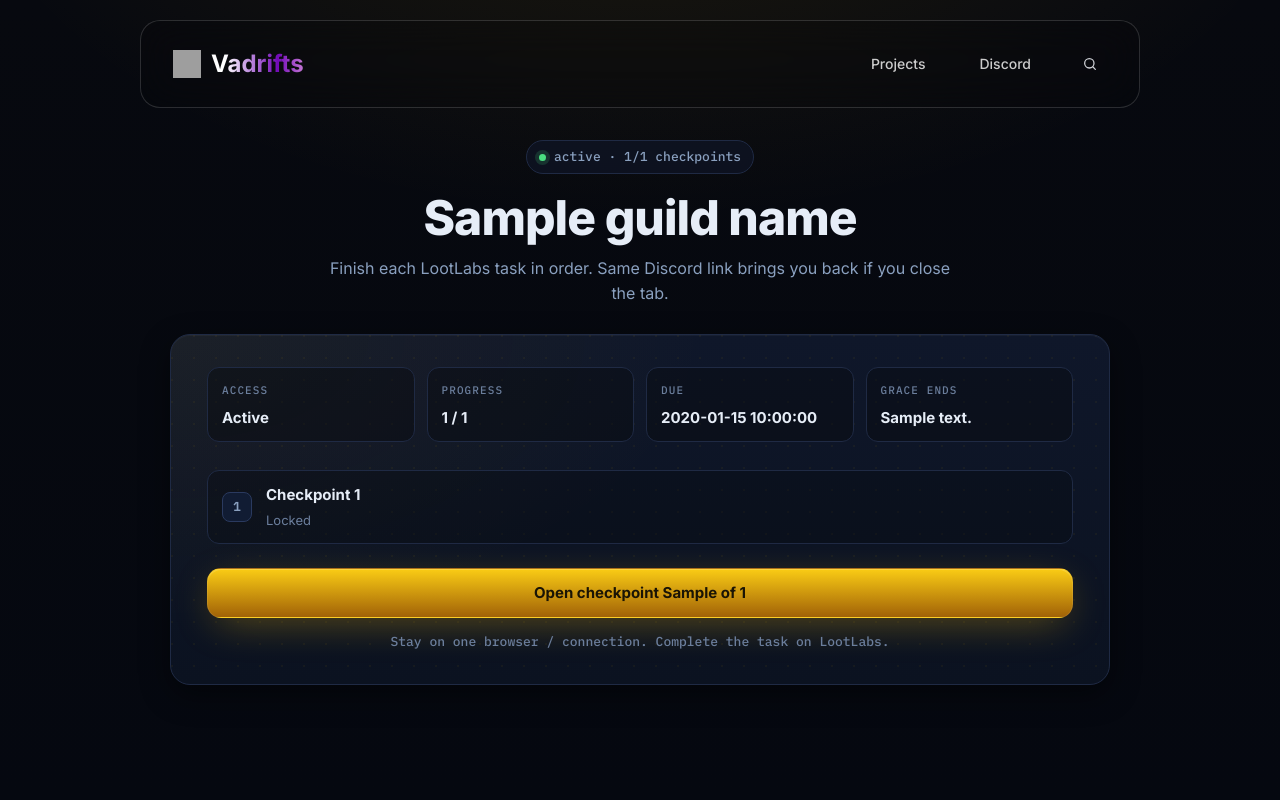
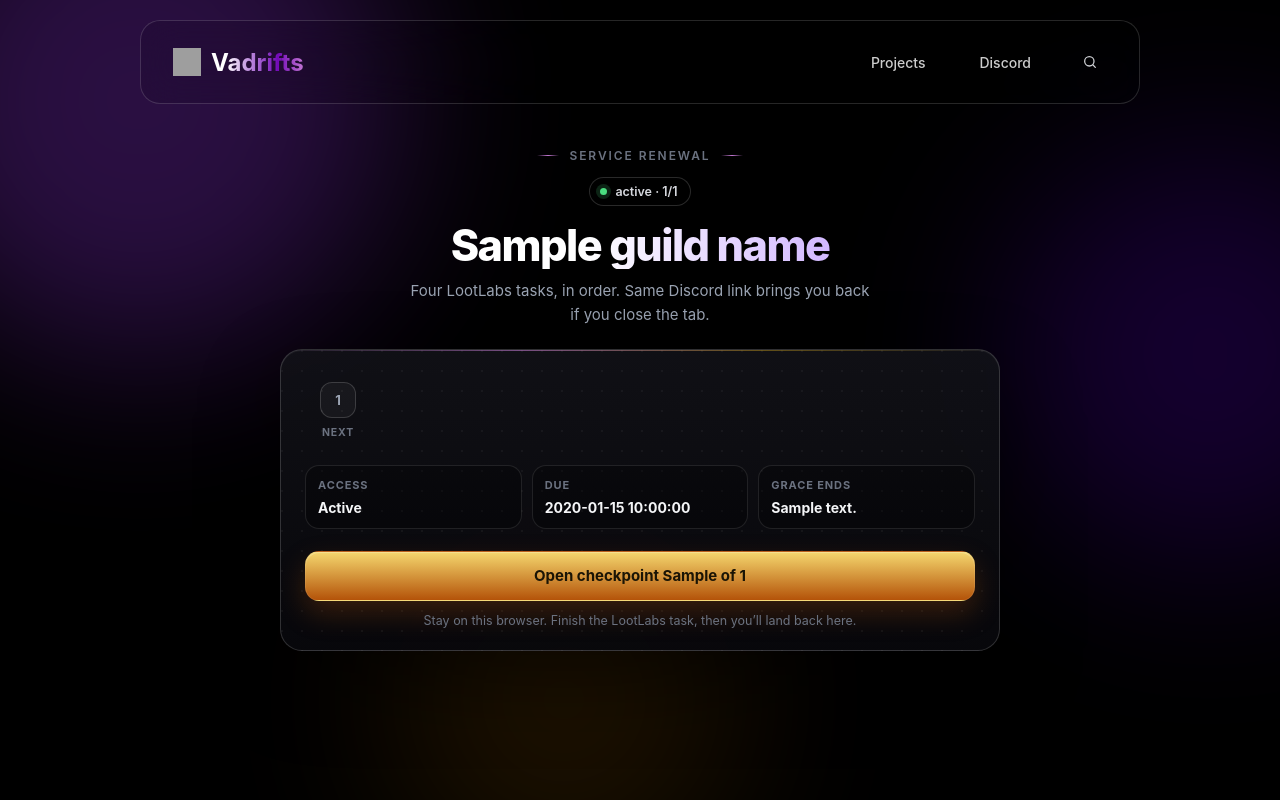
Before and after one commit to skkeletonn/website, a Flask app: template templates/guild-renewal.html in a window 1280 px wide. Run offline with Flask 3, Linux system fonts and the light colour scheme; the template is opened without the code that fills it: most values are stand-ins (such as "Sample title", 1, 10 or a date in 2020); some libraries are stand-ins or nearby versions; grey boxes are pictures that could not be loaded.

Commit message:
Update guild-renewal.html

```diff
--- a/templates/guild-renewal.html
+++ b/templates/guild-renewal.html
@@ -7,292 +7,313 @@
   <title>Service renewal{% if guild_name %} · {{ guild_name }}{% endif %}</title>
   <link rel="icon" href="https://i.imgur.com/ePueN25.png" type="image/png">
   <style>
-    @import url('https://fonts.googleapis.com/css2?family=IBM+Plex+Mono:wght@500;600&family=Inter:wght@400;500;600;700;800&display=swap');
-
     :root {
-      --bg: #07090f;
-      --bg-2: #0b1220;
-      --surface: #0f172a;
-      --surface-2: #111c33;
-      --border: #1f2a44;
-      --border-strong: #2a3a5f;
-      --text: #e6edf7;
-      --muted: #8aa0bf;
-      --muted-2: #6b7e9c;
+      --bg: #000;
+      --text: #f4f5f7;
+      --muted: #9aa3b2;
+      --faint: #6b7280;
+      --line: rgba(255,255,255,.10);
+      --line-2: rgba(255,255,255,.16);
+      --glass: rgba(10,10,14,.72);
+      --purple: #7209b7;
+      --purple-2: #c478d4;
       --amber: #eab308;
-      --amber-2: #facc15;
-      --amber-dim: #a16207;
-      --amber-glow: rgba(234, 179, 8, .32);
+      --amber-2: #f5d76e;
       --good: #4ade80;
       --danger: #fb7185;
-      --radius: 14px;
-      --radius-lg: 20px;
-      --shadow-1: 0 1px 0 rgba(255,255,255,.04) inset, 0 10px 30px rgba(0,0,0,.45);
-      --shadow-amber: 0 10px 40px -10px rgba(234,179,8,.45);
-      --mono: 'IBM Plex Mono', ui-monospace, SFMono-Regular, Menlo, monospace;
-      --sans: 'Inter', system-ui, -apple-system, Segoe UI, Roboto, sans-serif;
+      --sans: Inter, ui-sans-serif, system-ui, -apple-system, Segoe UI, Roboto, sans-serif;
     }
 
     * { box-sizing: border-box; }
     html, body { margin: 0; padding: 0; }
     html, body {
-      background: var(--bg);
+      background: #000;
       color: var(--text);
       font-family: var(--sans);
-      font-size: 16px;
-      line-height: 1.55;
       -webkit-font-smoothing: antialiased;
     }
-    body {
-      min-height: 100vh;
-      background:
-        radial-gradient(1000px 600px at 50% -200px, rgba(234,179,8,.10), transparent 70%),
-        linear-gradient(180deg, #07090f 0%, #050810 100%);
+    body { min-height: 100vh; overflow-x: hidden; }
+
+    .orbs { position: fixed; inset: 0; pointer-events: none; z-index: 0; overflow: hidden; }
+    .orb {
+      position: absolute; border-radius: 50%; filter: blur(90px); opacity: .34;
     }
-    h1, h2 { letter-spacing: -.02em; margin: 0; }
+    .orb-a { width: 520px; height: 520px; top: -160px; left: -120px; background: #7b2cbf; }
+    .orb-b { width: 420px; height: 420px; top: 18%; right: -140px; background: #3d008a; }
+    .orb-c { width: 360px; height: 360px; bottom: -80px; left: 30%; background: #a16207; opacity: .18; }
 
-    .page {
-      padding: 140px 20px 80px;
-      max-width: 980px;
+    .wrap {
+      position: relative;
+      z-index: 2;
+      max-width: 760px;
       margin: 0 auto;
+      padding: 148px 20px 72px;
     }
 
-    .hero {
-      text-align: center;
-      max-width: 640px;
-      margin: 0 auto 28px;
+    .eyebrow {
+      display: flex;
+      align-items: center;
+      justify-content: center;
+      gap: 10px;
+      margin-bottom: 14px;
+      color: var(--faint);
+      font-size: 12px;
+      font-weight: 600;
+      letter-spacing: .16em;
+      text-transform: uppercase;
     }
-    .badge {
+    .eyebrow i {
+      width: 22px; height: 1px;
+      background: linear-gradient(90deg, transparent, var(--purple-2), transparent);
+    }
+
+    .hero { text-align: center; margin-bottom: 22px; }
+    .hero h1 {
+      margin: 0 0 10px;
+      font-size: clamp(1.85rem, 5vw, 2.7rem);
+      font-weight: 800;
+      letter-spacing: -.035em;
+      line-height: 1.08;
+      background: linear-gradient(90deg, #fff 0%, #fff 42%, #b388ff 100%);
+      -webkit-background-clip: text;
+      background-clip: text;
+      -webkit-text-fill-color: transparent;
+    }
+    .hero p {
+      margin: 0 auto;
+      max-width: 460px;
+      color: var(--muted);
+      font-size: 15px;
+      line-height: 1.6;
+    }
+
+    .pill {
       display: inline-flex;
       align-items: center;
       gap: 8px;
-      padding: 6px 12px;
+      margin-bottom: 16px;
+      padding: 6px 12px 6px 10px;
       border-radius: 999px;
-      border: 1px solid var(--border);
-      background: rgba(15, 23, 42, .6);
-      color: var(--muted);
-      font-size: 13px;
-      font-family: var(--mono);
-      margin-bottom: 18px;
+      border: 1px solid var(--line-2);
+      background: rgba(0,0,0,.35);
+      color: #d6d8de;
+      font-size: 12.5px;
+      font-weight: 600;
     }
-    .badge-dot {
-      width: 7px; height: 7px; border-radius: 50%;
-      background: var(--amber-2);
-      box-shadow: 0 0 0 4px rgba(234,179,8,.15);
-    }
-    .badge.blocked .badge-dot { background: var(--danger); box-shadow: 0 0 0 4px rgba(251,113,133,.16); }
-    .badge.active .badge-dot { background: var(--good); box-shadow: 0 0 0 4px rgba(74,222,128,.16); }
+    .dot { width: 7px; height: 7px; border-radius: 50%; background: var(--amber); box-shadow: 0 0 0 4px rgba(234,179,8,.14); }
+    .pill.blocked .dot { background: var(--danger); box-shadow: 0 0 0 4px rgba(251,113,133,.16); }
+    .pill.active .dot { background: var(--good); box-shadow: 0 0 0 4px rgba(74,222,128,.16); }
+    .pill.grace .dot { background: var(--amber-2); }
 
-    .hero h1 {
-      font-size: clamp(2rem, 5vw, 3rem);
-      font-weight: 800;
-      line-height: 1.08;
-      margin-bottom: 12px;
-    }
-    .hero p {
-      margin: 0;
-      color: var(--muted);
-      font-size: 16px;
-    }
-
-    .alert {
-      max-width: 860px;
-      margin: 0 auto 16px;
-      padding: 14px 16px;
-      border-radius: var(--radius);
+    .flash {
+      margin: 0 0 14px;
+      padding: 12px 14px;
+      border-radius: 14px;
       font-size: 14px;
       line-height: 1.55;
     }
-    .alert strong { display: block; margin-bottom: 4px; }
-    .alert.error {
-      color: #fecdd3;
-      background: rgba(251,113,133,.08);
-      border: 1px solid rgba(251,113,133,.28);
+    .flash b { display: block; margin-bottom: 2px; }
+    .flash.err { color: #fecdd3; background: rgba(251,113,133,.08); border: 1px solid rgba(251,113,133,.26); }
+    .flash.ok { color: #bbf7d0; background: rgba(74,222,128,.08); border: 1px solid rgba(74,222,128,.2); }
+
+    .card {
+      position: relative;
+      border-radius: 22px;
+      border: 1px solid var(--line-2);
+      background:
+        radial-gradient(circle at 1px 1px, rgba(255,255,255,.045) 1px, transparent 1.35px),
+        linear-gradient(180deg, rgba(18,18,24,.88), rgba(8,8,12,.92));
+      background-size: 20px 20px, auto;
+      box-shadow: 0 1px 0 rgba(255,255,255,.05) inset, 0 30px 80px rgba(0,0,0,.45);
+      padding: 26px 24px 22px;
+      overflow: hidden;
     }
-    .alert.notice {
-      color: #bbf7d0;
-      background: rgba(74,222,128,.08);
-      border: 1px solid rgba(74,222,128,.22);
+    .card::before {
+      content: "";
+      position: absolute; inset: 0 auto auto 0;
+      width: 100%; height: 1px;
+      background: linear-gradient(90deg, transparent, rgba(196,120,212,.55), rgba(234,179,8,.35), transparent);
     }
 
-    .card {
-      background:
-        radial-gradient(circle at 1px 1px, rgba(234,179,8,.05) 1px, transparent 1.4px),
-        radial-gradient(900px 480px at 0% 0%, rgba(234,179,8,.06), transparent 60%),
-        linear-gradient(180deg, var(--surface), var(--bg-2));
-      background-size: 22px 22px, auto, auto;
-      border: 1px solid var(--border);
-      border-radius: var(--radius-lg);
-      box-shadow: var(--shadow-1);
-      padding: clamp(20px, 3vw, 32px) clamp(20px, 3.5vw, 36px);
+    .rail {
+      display: flex;
+      align-items: center;
+      gap: 0;
+      margin: 6px 4px 26px;
     }
+    .node { flex: 0 0 auto; text-align: center; width: 58px; }
+    .orbn {
+      width: 36px; height: 36px; margin: 0 auto 8px;
+      border-radius: 12px;
+      display: grid; place-items: center;
+      font-size: 13px; font-weight: 700;
+      color: #9aa3b2;
+      background: rgba(255,255,255,.04);
+      border: 1px solid var(--line-2);
+    }
+    .node small {
+      display: block;
+      color: var(--faint);
+      font-size: 10.5px;
+      font-weight: 650;
+      letter-spacing: .08em;
+      text-transform: uppercase;
+    }
+    .seg {
+      flex: 1;
+      height: 2px;
+      margin: 0 4px 22px;
+      border-radius: 99px;
+      background: rgba(255,255,255,.08);
+    }
+    .node.done .orbn {
+      color: #052e16;
+      background: linear-gradient(180deg, #86efac, #16a34a);
+      border-color: transparent;
+    }
+    .node.done small { color: #86efac; }
+    .seg.on { background: linear-gradient(90deg, #4ade80, rgba(234,179,8,.7)); }
+    .node.now .orbn {
+      color: #1a1405;
+      background: linear-gradient(180deg, #f5d76e, #ca8a04);
+      border-color: transparent;
+      box-shadow: 0 8px 22px rgba(234,179,8,.28);
+    }
+    .node.now small { color: #f5d76e; }
 
     .meta {
       display: grid;
-      grid-template-columns: repeat(4, minmax(0, 1fr));
-      gap: 12px;
-      margin-bottom: 28px;
+      grid-template-columns: repeat(3, 1fr);
+      gap: 10px;
+      margin-bottom: 22px;
     }
-    .meta > div {
-      background: rgba(7,9,15,.45);
-      border: 1px solid var(--border);
-      border-radius: 12px;
-      padding: 14px 14px 12px;
+    .meta div {
+      padding: 12px 12px 11px;
+      border-radius: 14px;
+      background: rgba(0,0,0,.28);
+      border: 1px solid var(--line);
     }
     .meta span {
       display: block;
-      font-family: var(--mono);
+      margin-bottom: 5px;
+      color: var(--faint);
       font-size: 11px;
-      letter-spacing: .1em;
+      font-weight: 650;
+      letter-spacing: .08em;
       text-transform: uppercase;
-      color: var(--muted-2);
-      margin-bottom: 6px;
     }
-    .meta strong {
-      font-size: 15px;
-      font-weight: 650;
-      overflow-wrap: anywhere;
-    }
+    .meta strong { font-size: 14px; font-weight: 650; overflow-wrap: anywhere; }
 
-    .checks { display: grid; gap: 8px; margin-bottom: 24px; }
-    .check {
+    .cta {
       display: flex;
-      align-items: center;
-      gap: 14px;
-      padding: 12px 14px;
-      border: 1px solid var(--border);
-      border-radius: 12px;
-      background: rgba(7,9,15,.35);
-    }
-    .num {
-      width: 30px; height: 30px;
-      border-radius: 8px;
-      display: grid; place-items: center;
-      font-family: var(--mono);
-      font-size: 13px;
-      font-weight: 600;
-      color: var(--muted);
-      background: var(--surface-2);
-      border: 1px solid var(--border-strong);
-      flex: 0 0 30px;
-    }
-    .check b { display: block; font-size: 15px; }
-    .check small { color: var(--muted-2); font-size: 13px; }
-    .check.done { border-color: rgba(74,222,128,.28); }
-    .check.done .num { background: #14532d; border-color: #4ade80; color: var(--good); }
-    .check.current {
-      border-color: rgba(234,179,8,.45);
-      box-shadow: 0 0 0 1px rgba(234,179,8,.12);
-    }
-    .check.current .num {
-      background: linear-gradient(180deg, var(--amber-2), var(--amber-dim));
-      border-color: rgba(255,255,255,.08);
-      color: #1a1405;
-    }
-    .check.current b { color: var(--amber-2); }
-
-    .btn {
-      display: inline-flex;
       align-items: center;
       justify-content: center;
       width: 100%;
-      min-height: 48px;
-      padding: 12px 20px;
-      border-radius: var(--radius);
+      min-height: 50px;
+      border-radius: 14px;
       border: 1px solid rgba(255,255,255,.08);
-      background: linear-gradient(180deg, var(--amber-2), var(--amber-dim));
+      background: linear-gradient(180deg, #f5d76e, #b45309);
       color: #1a1405;
-      font-weight: 700;
-      font-size: 15px;
-      font-family: var(--sans);
+      font: 750 15px/1 var(--sans);
       text-decoration: none;
-      box-shadow: var(--shadow-amber), 0 1px 0 rgba(255,255,255,.18) inset;
+      box-shadow: 0 12px 28px rgba(180,83,9,.28), 0 1px 0 rgba(255,255,255,.25) inset;
     }
-    .btn:hover { filter: brightness(1.06); transform: translateY(-1px); }
+    .cta:hover { filter: brightness(1.06); transform: translateY(-1px); }
 
-    .note {
-      margin: 14px 0 0;
+    .hint {
+      margin: 12px 0 0;
       text-align: center;
-      color: var(--muted-2);
-      font-size: 13px;
-      font-family: var(--mono);
+      color: var(--faint);
+      font-size: 12.5px;
     }
 
-    .done-block { text-align: center; padding: 8px 0 4px; }
-    .done-block h2 { font-size: 1.45rem; margin-bottom: 8px; }
-    .done-block p { margin: 0; color: var(--muted); }
+    .done, .dead { text-align: center; padding: 10px 6px 4px; }
+    .mark {
+      width: 54px; height: 54px; margin: 4px auto 14px;
+      border-radius: 18px;
+      display: grid; place-items: center;
+      font-size: 24px;
+    }
+    .done .mark { background: rgba(74,222,128,.12); border: 1px solid rgba(74,222,128,.28); }
+    .dead .mark { background: rgba(251,113,133,.1); border: 1px solid rgba(251,113,133,.24); }
+    .done h2, .dead h1 { margin: 0 0 8px; font-size: 1.45rem; letter-spacing: -.02em; }
+    .dead h1 { font-size: 1.7rem; }
+    .done p, .dead p { margin: 0; color: var(--muted); }
 
-    .expired { text-align: center; padding: 20px 8px; }
-    .expired h1 { font-size: 2rem; margin: 10px 0; }
-
-    @media (max-width: 720px) {
-      .page { padding-top: 120px; }
-      .meta { grid-template-columns: 1fr 1fr; }
-    }
-    @media (max-width: 480px) {
+    @media (max-width: 640px) {
+      .wrap { padding-top: 126px; }
       .meta { grid-template-columns: 1fr; }
+      .node { width: 48px; }
+      .orbn { width: 32px; height: 32px; border-radius: 10px; }
     }
   </style>
 </head>
 <body>
+  <div class="orbs" aria-hidden="true">
+    <div class="orb orb-a"></div>
+    <div class="orb orb-b"></div>
+    <div class="orb orb-c"></div>
+  </div>
+
   {% include '_navbar.html' %}
 
-  <div class="page">
+  <main class="wrap">
     {% if expired %}
-      <section class="card expired">
-        <div class="badge"><span class="badge-dot"></span> Private session</div>
+      <section class="card dead">
+        <div class="mark">✕</div>
         <h1>Session expired</h1>
-        <p class="note" style="margin-top:10px">Run <strong>/ks setup</strong> in Discord, open Service Renewal, and start again.</p>
-        {% if error %}<div class="alert error" style="margin-top:18px;text-align:left">{{ error }}</div>{% endif %}
+        <p>Run <strong>/ks setup</strong> in Discord, open Service Renewal, and start again.</p>
+        {% if error %}<div class="flash err" style="margin-top:16px;text-align:left">{{ error }}</div>{% endif %}
       </section>
     {% else %}
       <header class="hero">
-        <div class="badge {{ access_state }}"><span class="badge-dot"></span> {{ access_state }} · {{ completed_steps|length }}/{{ checkpoint_count }} checkpoints</div>
+        <div class="eyebrow"><i></i> Service renewal <i></i></div>
+        <div class="pill {{ access_state }}"><span class="dot"></span> {{ access_state }} · {{ completed_steps|length }}/{{ checkpoint_count }}</div>
         <h1>{{ guild_name }}</h1>
-        <p>Finish each LootLabs task in order. Same Discord link brings you back if you close the tab.</p>
+        <p>Four LootLabs tasks, in order. Same Discord link brings you back if you close the tab.</p>
       </header>
 
-      {% if error %}<div class="alert error"><strong>Checkpoint not recorded.</strong>{{ error }}</div>{% endif %}
-      {% if notice %}<div class="alert notice">{{ notice }}</div>{% endif %}
+      {% if error %}<div class="flash err"><b>Checkpoint not recorded.</b>{{ error }}</div>{% endif %}
+      {% if notice %}<div class="flash ok">{{ notice }}</div>{% endif %}
 
       <section class="card">
+        <div class="rail">
+          {% for number in range(1, checkpoint_count + 1) %}
+            {% if number in completed_steps %}
+              {% set step_class = 'done' %}
+            {% elif number == current_step and not session_completed %}
+              {% set step_class = 'now' %}
+            {% else %}
+              {% set step_class = '' %}
+            {% endif %}
+            <div class="node {{ step_class }}">
+              <div class="orbn">{% if number in completed_steps %}✓{% else %}{{ number }}{% endif %}</div>
+              <small>{% if number in completed_steps %}Done{% elif number == current_step and not session_completed %}Now{% else %}Next{% endif %}</small>
+            </div>
+            {% if number != checkpoint_count %}
+              <div class="seg{% if number in completed_steps %} on{% endif %}"></div>
+            {% endif %}
+          {% endfor %}
+        </div>
+
         <div class="meta">
           <div><span>Access</span><strong>{{ access_state|capitalize }}</strong></div>
-          <div><span>Progress</span><strong>{{ completed_steps|length }} / {{ checkpoint_count }}</strong></div>
           <div><span>Due</span><strong>{{ due_text }}</strong></div>
           <div><span>Grace ends</span><strong>{{ grace_text }}</strong></div>
         </div>
 
-        <div class="checks">
-          {% for number in range(1, checkpoint_count + 1) %}
-            {% if number in completed_steps %}
-              {% set step_class = 'done' %}
-            {% elif number == current_step and not session_completed %}
-              {% set step_class = 'current' %}
-            {% else %}
-              {% set step_class = '' %}
-            {% endif %}
-            <div class="check {{ step_class }}">
-              <span class="num">{% if number in completed_steps %}✓{% else %}{{ number }}{% endif %}</span>
-              <span>
-                <b>Checkpoint {{ number }}</b>
-                <small>{% if number in completed_steps %}Done{% elif number == current_step and not session_completed %}Ready{% else %}Locked{% endif %}</small>
-              </span>
-            </div>
-          {% endfor %}
-        </div>
-
         {% if session_completed %}
-          <div class="done-block">
+          <div class="done">
+            <div class="mark">✓</div>
             <h2>Renewed</h2>
-            <p>Next due time is <strong>{{ due_text }}</strong>. Existing keys work again.</p>
+            <p>Next due is <strong>{{ due_text }}</strong>. Existing keys work again.</p>
           </div>
         {% else %}
-          <a class="btn" href="/ks/renew/{{ session_token }}/checkpoint">Open checkpoint {{ current_step }} of {{ checkpoint_count }}</a>
-          <p class="note">Stay on one browser / connection. Complete the task on LootLabs.</p>
+          <a class="cta" href="/ks/renew/{{ session_token }}/checkpoint">Open checkpoint {{ current_step }} of {{ checkpoint_count }}</a>
+          <p class="hint">Stay on this browser. Finish the LootLabs task, then you’ll land back here.</p>
         {% endif %}
       </section>
     {% endif %}
-  </div>
+  </main>
 </body>
 </html>
```
